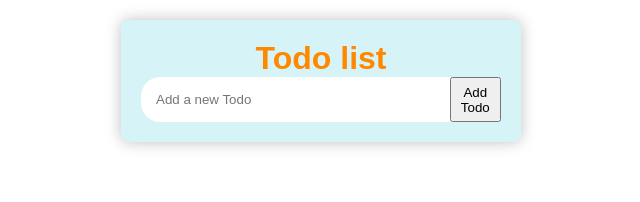
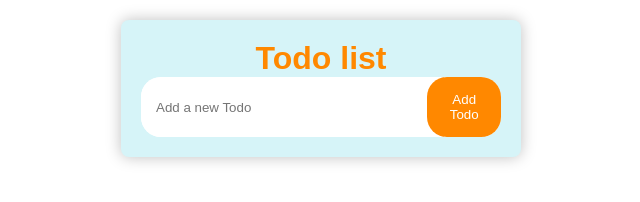
Before and after one commit to mayvastech/Todo-list-v1, a plain HTML site: page index.html in a window 1280 px wide. Shown: the whole page, without its empty margins (319-959 px from the left). Drawn offline with Linux system fonts and the light colour scheme.

Commit message:
styled addTaskBtn + grabbed html dom elements

```diff
--- a/app.js
+++ b/app.js
@@ -0,0 +1,4 @@
+// Grabbing html elements
+const todoInput = document.getElementById("todo-input");
+const addTaskBtn = document.getElementById("add-task-btn");
+const todoList = document.getElementById("todo-list");
--- a/index.html
+++ b/index.html
@@ -20,5 +20,6 @@
         </ul>
       </div>
     </main>
+    <script src="app.js"></script>
   </body>
 </html>
--- a/style.css
+++ b/style.css
@@ -40,3 +40,11 @@ h1 {
 .todo-input:focus {
   outline: none;
 }
+
+#add-task-btn {
+  border-style: none;
+  padding: 15px;
+  border-radius: 20px;
+  background-color: rgb(255, 136, 0);
+  color: #fff;
+}
```
